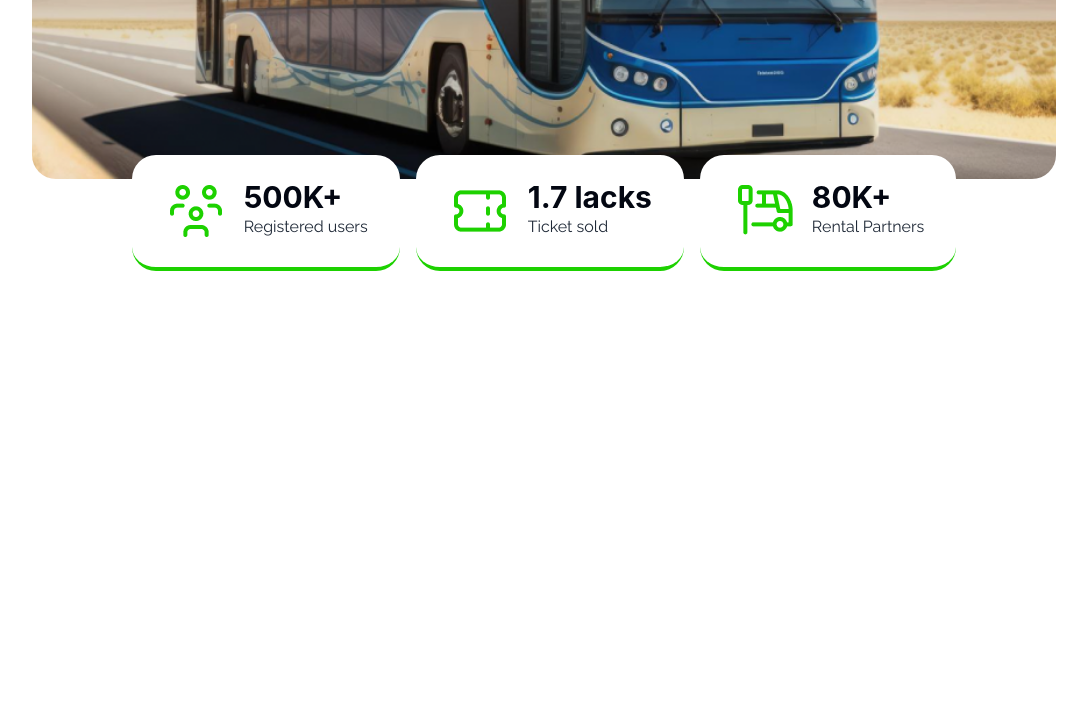
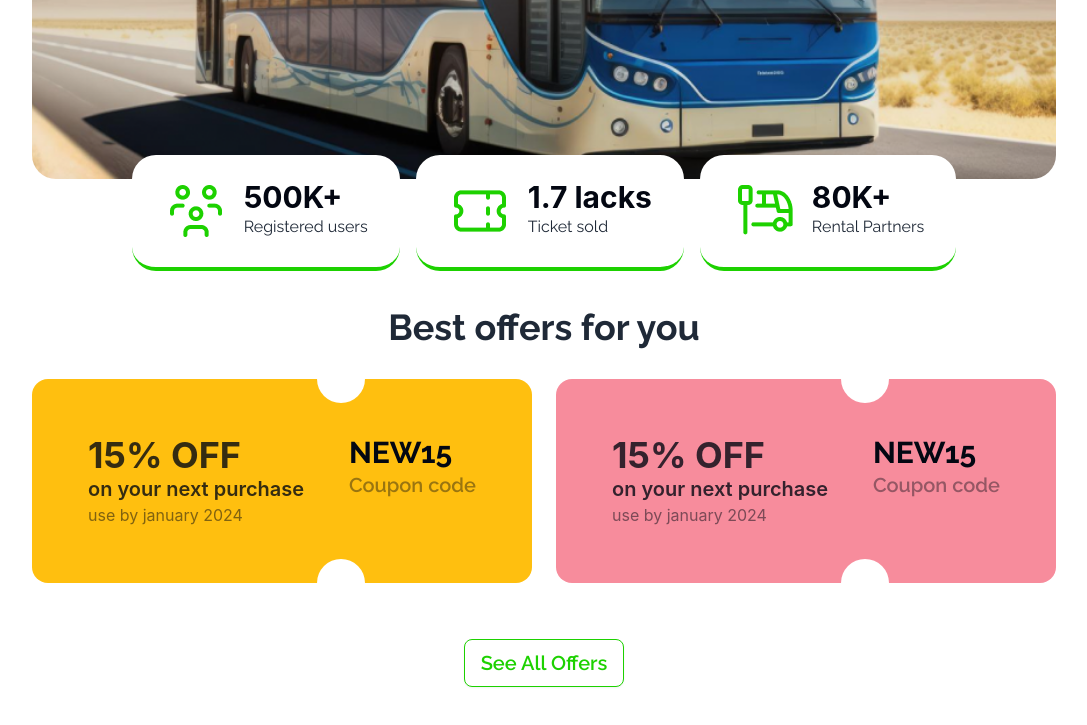
Before and after one commit to emon-hossain1001/Assignment-05, a plain HTML site: page index.html in a window 1280 px wide. Shown: the part 609-1334 px from the top of the page, without its empty margins (96-1183 px from the left). Before the commit the page ends 880 px from the top, so only its background shows below. Drawn offline with nearby package versions, Linux system fonts and the light colour scheme.

Commit message:
added coupon section

```diff
--- a/index.html
+++ b/index.html
@@ -86,7 +86,6 @@
           class="relative hero h-[80vh] rounded-3xl"
           style="background-image: url(./images/banner.png)"
         >
-          <!-- <div class="hero-overlay bg-opacity-20"></div> -->
           <div class="hero-content text-center text-neutral-content">
             <div class="">
               <h1 class="mb-5 text-6xl text-[rgb(255,255,255)] font-extrabold">
@@ -133,7 +132,47 @@
         </div>
       </div>
     </header>
-    <main></main>
+    <main>
+      <!-- Offer section -->
+      <section>
+        <div class="w-full lg:w-4/5 mx-auto mt-32">
+          <h1 class="font-raleway text-4xl font-bold text-center">Best offers for you</h1>
+          <div class="flex justify-between gap-6 mt-8">
+            <div class="relative flex-1 bg-[rgb(255,191,15)] flex justify-between p-14 rounded-2xl">
+              <div class="font-inter">
+                <h1 class="text-4xl font-bold text-[rgba(3,7,18,0.8)]">15% OFF</h1>
+                <p class="text-xl font-semibold text-[rgba(3,7,18,0.8)]">on your next purchase</p>
+                <p class="text-[rgba(3,7,18,0.5)]">use by january 2024</p>
+              </div>
+              <div class="absolute right-1/3 translate-x-[(-50%)]  -top-6 w-12 h-12 rounded-full bg-white"></div>
+              <div class="absolute right-1/3 translate-x-[(-50%)] -bottom-6 w-12 h-12 rounded-full bg-white"></div>
+              <div class="font-raleway">
+                <h1 class="text-3xl font-bold text-[rgb(3,7,18)]">NEW15</h1>
+                <p class="text-xl font-semibold text-[rgba(3,7,18,0.4)]">Coupon code</p>
+              </div>
+            </div>
+            <div class="relative flex-1 bg-[rgb(247,140,156)] flex justify-between p-14 rounded-2xl">
+              <div class="font-inter">
+                <h1 class="text-4xl font-bold text-[rgba(3,7,18,0.8)]">15% OFF</h1>
+                <p class="text-xl font-semibold text-[rgba(3,7,18,0.8)]">on your next purchase</p>
+                <p class="text-[rgba(3,7,18,0.5)]">use by january 2024</p>
+              </div>
+              <div class="absolute right-1/3 translate-x-[(-50%)]  -top-6 w-12 h-12 rounded-full bg-white"></div>
+              <div class="absolute right-1/3 translate-x-[(-50%)] -bottom-6 w-12 h-12 rounded-full bg-white"></div>
+              <div class="font-raleway">
+                <h1 class="text-3xl font-bold text-[rgb(3,7,18)]">NEW15</h1>
+                <p class="text-xl font-semibold text-[rgba(3,7,18,0.4)]">Coupon code</p>
+              </div>
+            </div>
+          </div>
+          <div class="text-center mt-14 mb-40 ">
+            <button class="btn text-xl font-semibold font-raleway text-[rgb(29,209,0)] border-[rgb(29,209,0)] bg-white">See All Offers</button>
+          </div>
+        </div>
+      </section>
+      <!-- ticket section -->
+
+    </main>
     <footer></footer>
     <script src="./ticket.js"></script>
   </body>
```
